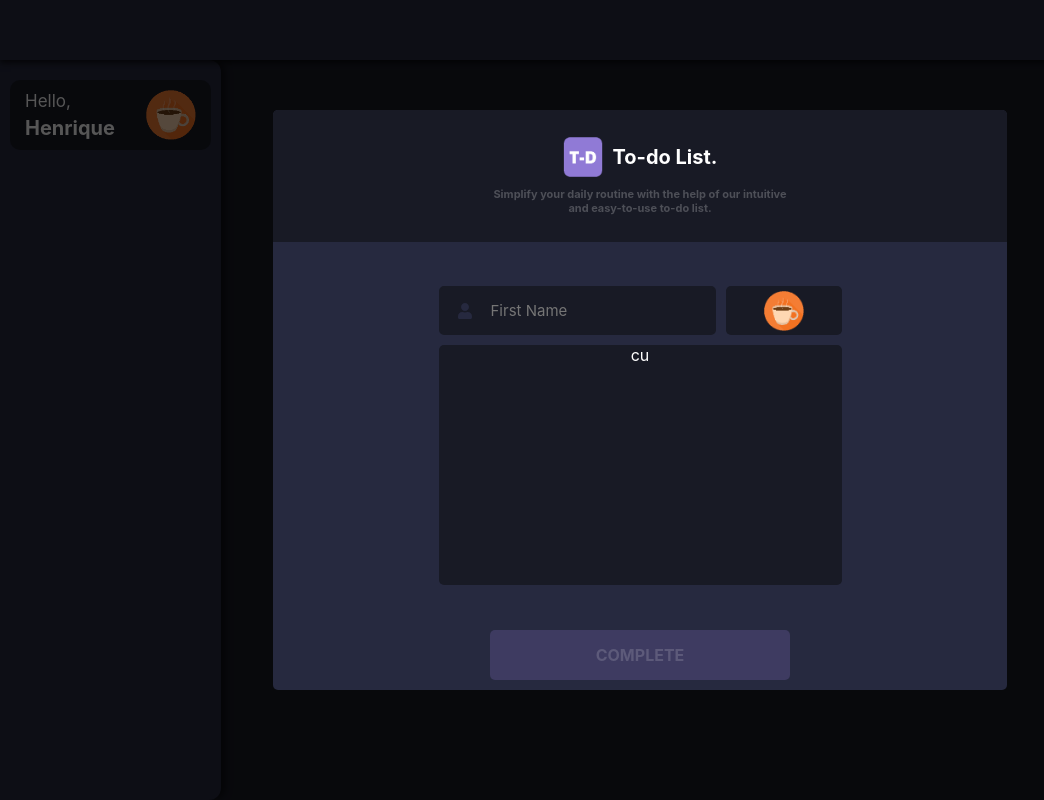
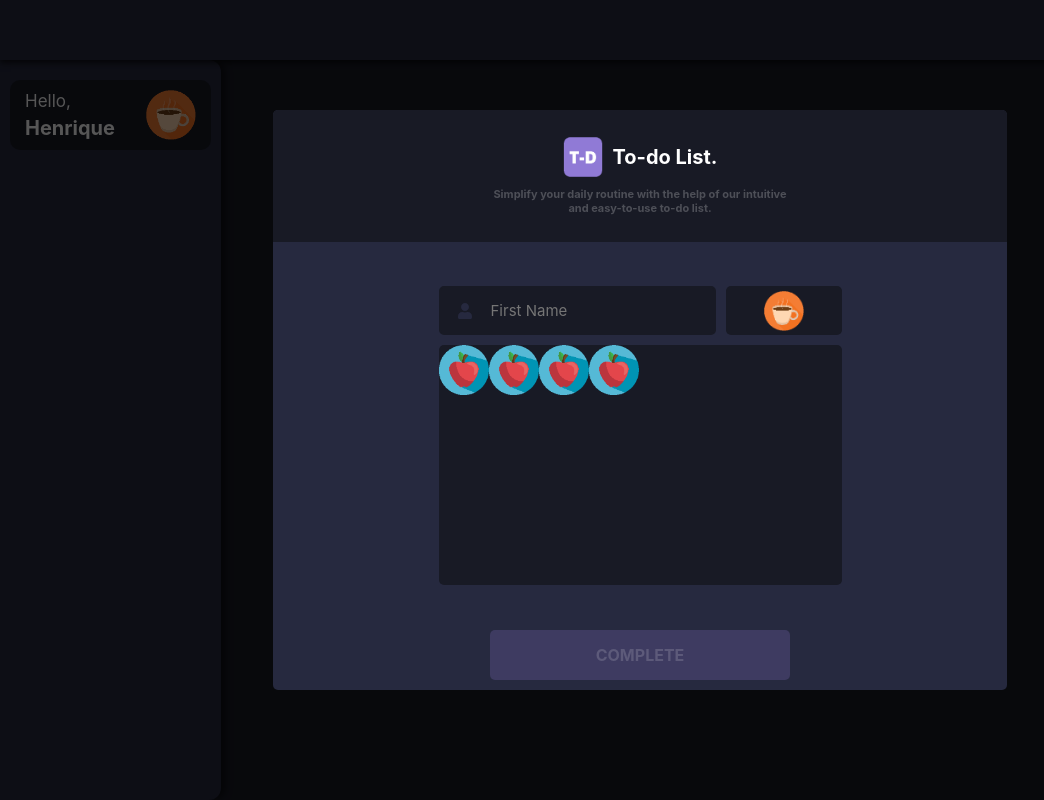
Before and after one commit to oPedroFranca/Todo-list, a React (Vite) app: page / in a window 1280 px wide. Shown: the whole page, without its empty margins (0-1044 px from the left). Built offline with nearby package versions, Linux system fonts and the light colour scheme.

Commit message:
create layout - creating IconOptions

```diff
--- a/src/components/IconOptionUser/index.tsx
+++ b/src/components/IconOptionUser/index.tsx
@@ -1,12 +1,20 @@
 import React from 'react';
-import { IconOption } from './style';
+import { IconOptionDiv } from './style';
 
-export const IconOptionUser = () => {
-  const options = {};
+interface IconOptionProps {
+  icons: string[]; // Mudança: renomeie a propriedade options para icons
+}
 
+export const IconOptionUser = ({ icons }: IconOptionProps) => {
   return (
-    <IconOption>
-      <p>cu</p>
-    </IconOption>
+    <>
+      <IconOptionDiv>
+        {icons.map((icon: string, index: number) => (
+          <div key={index}>
+            <img src={icon} alt={`Icon ${index}`} />
+          </div>
+        ))}
+      </IconOptionDiv>
+    </>
   );
 };
--- a/src/components/IconOptionUser/style.tsx
+++ b/src/components/IconOptionUser/style.tsx
@@ -1,8 +1,15 @@
 import styled from 'styled-components';
 import { colors } from '../../theme/GlobalStyles';
 
-export const IconOption = styled.div`
+export const IconOptionDiv = styled.div`
+  display: flex;
   height: calc(100% - 60px);
   background-color: ${colors.dark_black};
+  overflow: auto;
   border-radius: 5px;
+
+  & img {
+    width: 50px;
+    cursor: pointer;
+  }
 `;
--- a/src/components/ModalFormUser/index.tsx
+++ b/src/components/ModalFormUser/index.tsx
@@ -58,7 +58,14 @@ export const ModalFormUser = () => {
                 <img src="/public/icon_user/icon_coffee.png" alt="" />
               </span>
             </FormName>
-            <IconOptionUser />
+            <IconOptionUser
+              icons={[
+                'public/icon_user/icon_apple.png',
+                'public/icon_user/icon_apple.png',
+                'public/icon_user/icon_apple.png',
+                'public/icon_user/icon_apple.png',
+              ]}
+            />
           </ModalForm>
         </ModalMain>
 
--- a/src/components/ModalFormUser/style.tsx
+++ b/src/components/ModalFormUser/style.tsx
@@ -50,7 +50,7 @@ export const ModalHeaderDiv = styled.h1`
   margin-bottom: 10px;
 `;
 
-export const ModalHeaderTitle = styled.h1`
+export const ModalHeaderTitle = styled.p`
   font-size: 20px;
   margin-left: 10px;
 `;
```
